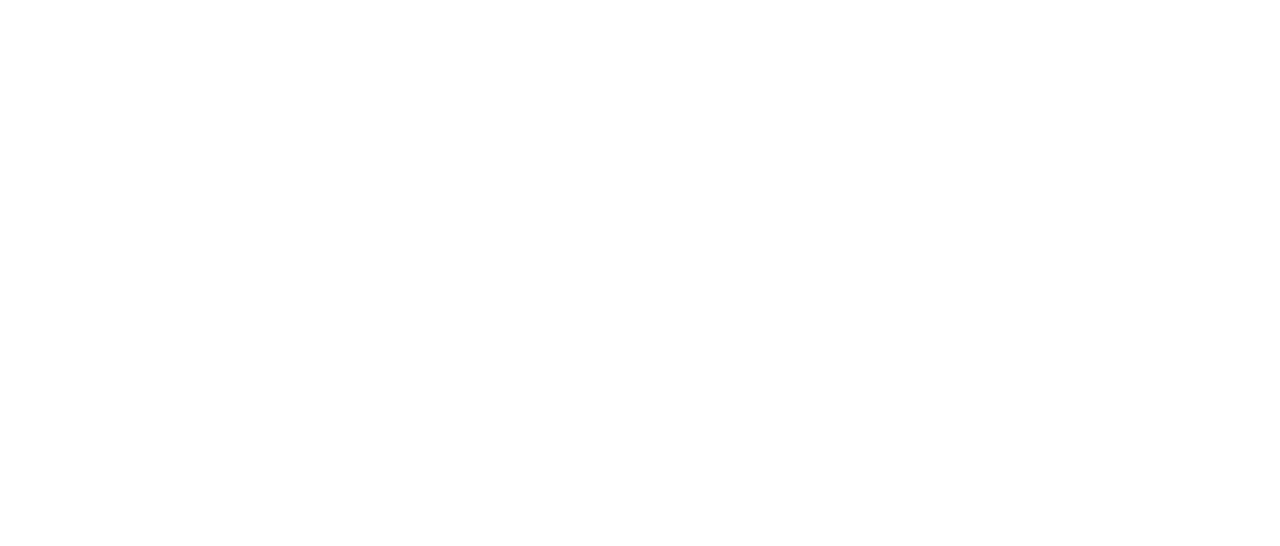
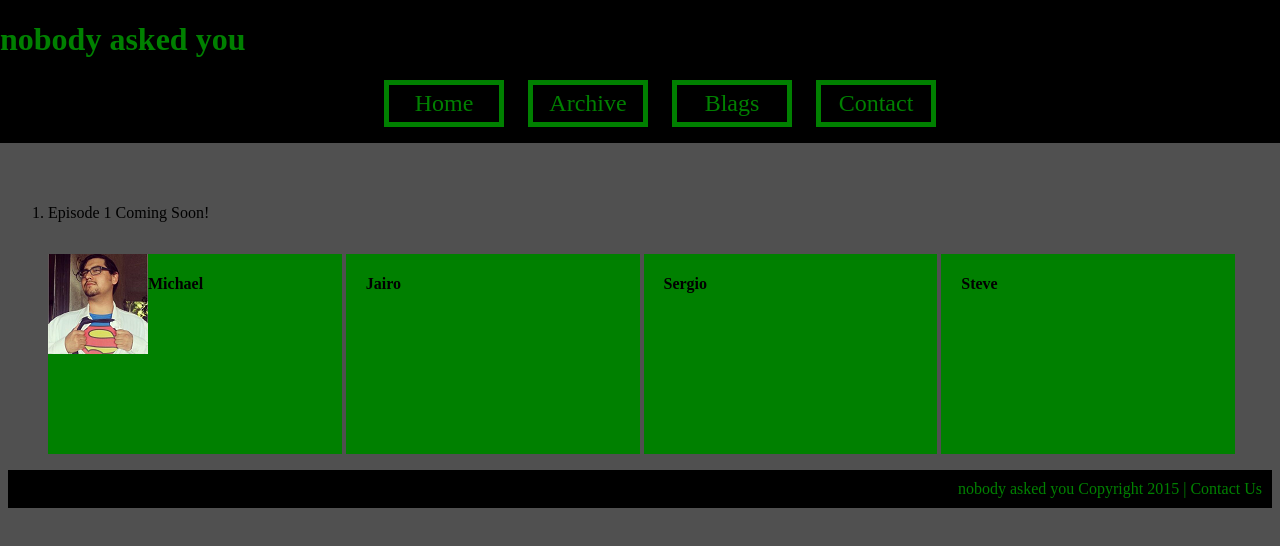
Before and after one commit to mbquinonez/nobodyaskedyou, a plain HTML site: page index.htm in a window 1280 px wide. Drawn offline with Linux system fonts and the light colour scheme.

Commit message:
a little more content. a little more style
I am not married to any of the stylistic choices made. feel free to
change anything.

```diff
--- a/index.htm
+++ b/index.htm
@@ -2,9 +2,58 @@
 <html>
   <head>
     <title>nobody asked you</title>
+    <link type="text/css" rel="stylesheet" href="style/main.css">
   </head>
 
   <body>
+      <header>
+          <h1>nobody asked you</h1>
+
+          <ul class="navigationbar">
+              <li class="current">Home</li>
+              <li>Archive</li>
+              <li>Blags</li>
+              <li>Contact</li>
+          </ul>
+      </header>
+      <br><br><br><br><br><br><br><br><br><br>
+          <div id="player">
+              <!--Audio Player Goes Here Change 'div' to 'audio'? -->
+          </div>
+
+          <div id="episodes">
+              <ol>
+                  <li>Episode 1 Coming Soon!</li>
+              </ol>
+          </div>
+
+          <ul id="cast">
+              <li>
+                  <img class="biopic" src="images/supermike.png">
+                  <h4>Michael</h4>
+                  <p></p>
+              </li>
+              <li>
+                  <h4>Jairo</h4>
+                  <p></p>
+              </li>
+              <li>
+                  <h4>Sergio</h4>
+                  <p></p>
+              </li>
+              <li>
+                  <h4>Steve</h4>
+                  <p></p>
+              </li>
+          </ul>
+
+
+
+
+
+
+
+      <footer>nobody asked you Copyright 2015 | Contact Us</footer>
   </body>
 
 </html>
--- a/style/main.css
+++ b/style/main.css
@@ -0,0 +1,57 @@
+body{
+    background:rgb(80,80,80);
+}
+
+header{
+    background-color: black;
+    color:green;
+    font-family:"bauhaus 93";
+    text-align: left;
+    position: fixed;
+    top:0px;
+    left:0px;
+    min-width:100%;
+}
+
+header ul {
+ style: none;
+    text-align: center;
+
+}
+
+header ul li{
+ display:inline-block;
+    padding: 5px;
+    margin: 0px 10px 0px 10px;
+    border: green solid 5px;
+    min-width: 100px;
+    font-size: 1.5em;
+}
+
+footer{
+    color:green;
+    background:black;
+    text-align: right;
+    padding:10px 10px 10px;
+}
+#episodes{
+    align-content: center;
+}
+
+
+#cast{
+    padding 0px 1% 0px 1%;
+}
+.biopic{
+    float:left;
+}
+#cast li{
+    display:inline-block;
+    width:24%;
+    background-color:green;
+    min-height:200px;
+}
+
+li h4{
+    padding-left: 20px;
+}
```
Also changed, not shown: images/supermike.png (added).
